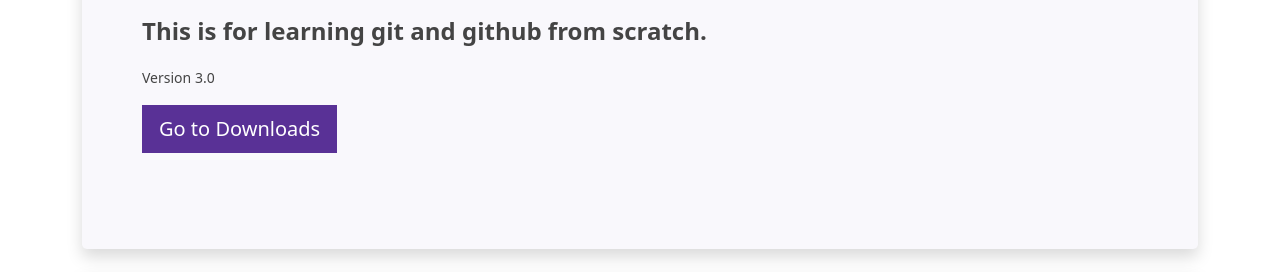
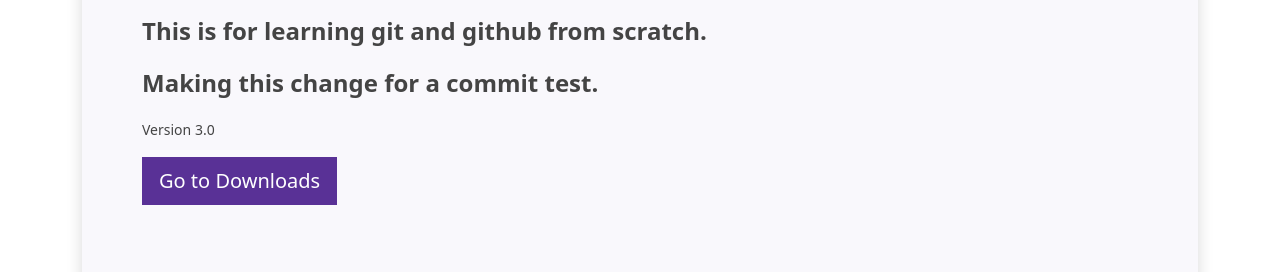
Before and after one commit to PreetRanjan/ShareAppV4, a plain HTML site: page index.html in a window 1280 px wide. Shown: the part 315-587 px from the top of the page. Drawn offline with Linux system fonts and the light colour scheme; a script that the page names is missing; files whose address does not match are found by name.

Commit message:
Added new line

```diff
--- a/index.html
+++ b/index.html
@@ -61,6 +61,7 @@
                     <p class="col-md-8 fs-4">Using this utility you can share files. This uses loacal server storage and
                         azure storage account can be used too.</p>
                     <p class="col-md-8 fs-4 fw-bold">This is for learning git and github from scratch.</p>
+                    <p class="col-md-8 fs-4 fw-bold">Making this change for a commit test.</p>
                     <p><small>Version 3.0</small></p>
                     <a class="btn btn-primary btn-lg" href="/Files">Go to Downloads</a>
                 </div>
```
